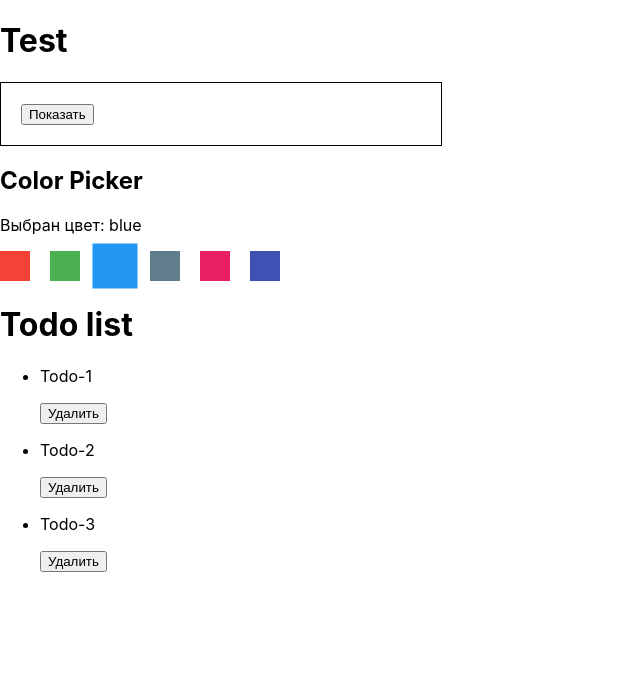
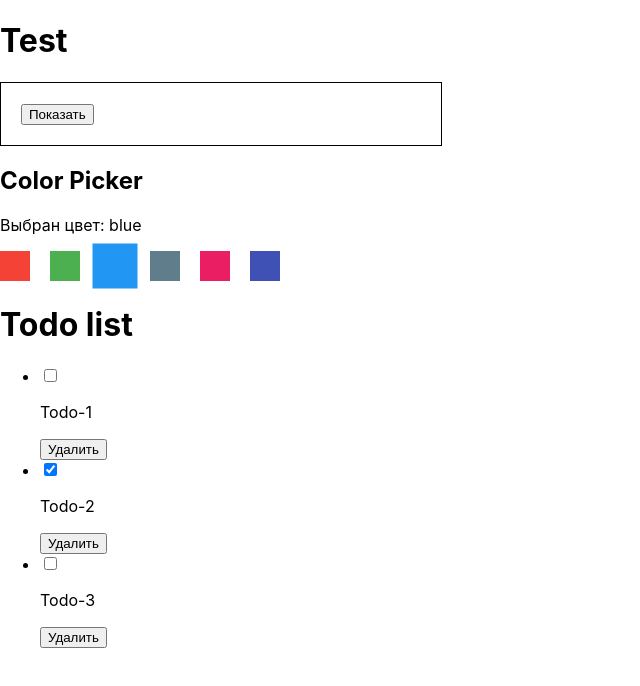
Before and after one commit to Balor1989/react-test, a React (Create React App) app: page / in a window 1280 px wide. Shown: the top 686 px of the page, without its empty margins (0-640 px from the left). Built offline with nearby package versions, Linux system fonts and the light colour scheme.

Commit message:
save checkbox

```diff
--- a/src/App.js
+++ b/src/App.js
@@ -12,12 +12,28 @@ class App extends Component {
     }));
   }
 
+  toggleCompleted = todoId => {
+    this.setState(prevState => ({
+      todos: prevState.todos.map(todo => {
+        if (todo.id === todoId) {
+          return {
+            ...todo,
+            completed: !todo.completed
+          };
+        }
+        return todo;
+      })
+    }))
+  }
   render() {
     const {todos} = this.state
     return (
       <>
       <h1>Todo list</h1>
-        <ToDoList todos={ todos } onDeleteTodo={this.deleteTodo} />
+        <ToDoList
+          todos={todos}
+          onDeleteTodo={this.deleteTodo}
+          onToggleCompleted={this.toggleCompleted}/>
         </>
     )
   }
--- a/src/ToDoList/ToDoList.js
+++ b/src/ToDoList/ToDoList.js
@@ -1,9 +1,13 @@
 
 
-const ToDoList = ({ todos, onDeleteTodo}) => (
+const ToDoList = ({ todos, onDeleteTodo, onToggleCompleted}) => (
     <ul className="ToDoList">
         {todos.map(({ id, text, completed }) => (
             <li key={id}>
+                <input type="checkbox"
+                    className="ToDoList__checkbox"
+                    checked={completed}
+                onChange={() => onToggleCompleted(id)}/>
                 <p>{completed}</p>
                 <p>{text}</p>
                 <button onClick={() => onDeleteTodo(id)} >Удалить</button>
```
